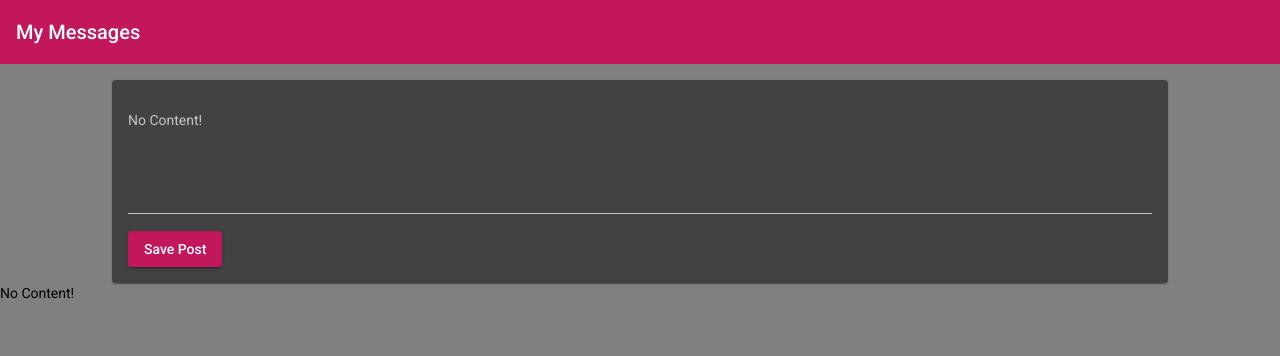
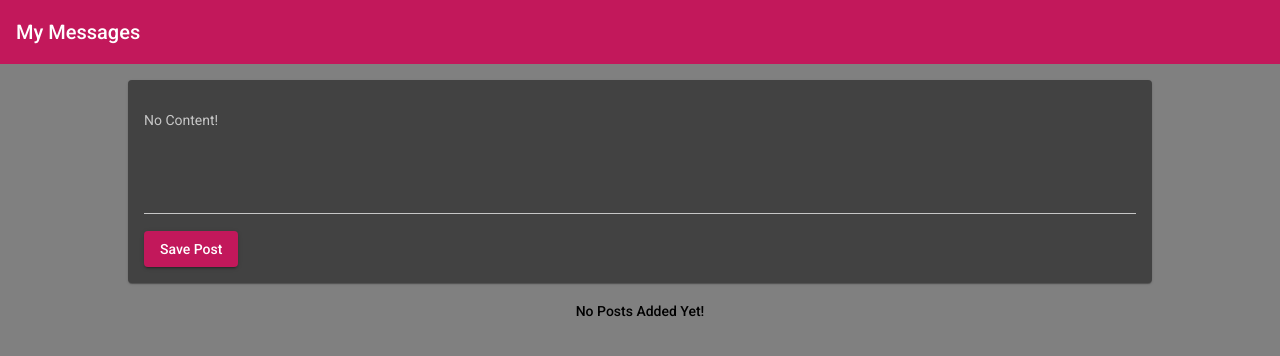
Before and after one commit to psyzed/MEAN-Powered-BlogSite, an Angular app: page / in a window 1280 px wide. Shown: the top 356 px of the page. Built offline with nearby package versions, Linux system fonts and the light colour scheme.

Commit message:
added the post item

```diff
--- a/src/app/app.component.css
+++ b/src/app/app.component.css
@@ -1,3 +1,4 @@
 main {
-  margin-top: 1rem;
+  margin: 1rem auto;
+  width: 80%;
 }
--- a/src/app/app.component.html
+++ b/src/app/app.component.html
@@ -1,4 +1,5 @@
 <app-header></app-header>
 <main>
   <app-create-posts></app-create-posts>
+  <app-posts-list></app-posts-list>
 </main>
--- a/src/app/posts/create-posts/create-posts.component.css
+++ b/src/app/posts/create-posts/create-posts.component.css
@@ -1,8 +1,3 @@
-mat-card {
-  width: 80%;
-  margin: auto;
-}
-
 mat-form-field,
 textarea {
   width: 100%;
--- a/src/app/posts/create-posts/create-posts.component.html
+++ b/src/app/posts/create-posts/create-posts.component.html
@@ -12,4 +12,3 @@
     Save Post
   </button>
 </mat-card>
-<p>{{ newPost }}</p>
--- a/src/app/posts/posts-list/posts-list.component.css
+++ b/src/app/posts/posts-list/posts-list.component.css
@@ -0,0 +1,8 @@
+:host {
+  display: block;
+  margin-top: 1rem;
+}
+
+.info-text {
+  text-align: center;
+}
--- a/src/app/posts/posts-list/posts-list.component.html
+++ b/src/app/posts/posts-list/posts-list.component.html
@@ -1 +1,7 @@
-<p>posts-list works!</p>
+<mat-accordion multi="true" *ngIf="posts.length > 0">
+  <mat-expansion-panel *ngFor="let post of posts">
+    <mat-expansion-panel-header> {{ post.title }} </mat-expansion-panel-header>
+    <p>{{ post.content }}</p>
+  </mat-expansion-panel>
+</mat-accordion>
+<p class="info-text mat-body-2" *ngIf="posts.length <= 0">No Posts Added Yet!</p>
--- a/src/app/posts/posts-list/posts-list.component.ts
+++ b/src/app/posts/posts-list/posts-list.component.ts
@@ -3,13 +3,18 @@
 @Component({
   selector: 'app-posts-list',
   templateUrl: './posts-list.component.html',
-  styleUrls: ['./posts-list.component.css']
+  styleUrls: ['./posts-list.component.css'],
 })
 export class PostsListComponent implements OnInit {
+  // posts: { title: string; content: string }[] = [
+  //   { title: 'First Post', content: 'This is the first post!' },
+  //   { title: 'Second Post', content: 'This is the second post!' },
+  //   { title: 'Third Post', content: 'This is the third post!' },
+  // ];
 
-  constructor() { }
+  posts: { title: string; content: string }[] = [];
 
-  ngOnInit(): void {
-  }
+  constructor() {}
 
+  ngOnInit(): void {}
 }
```
Also changed, not shown: src/app/app.module.ts (+8 -1 lines).
